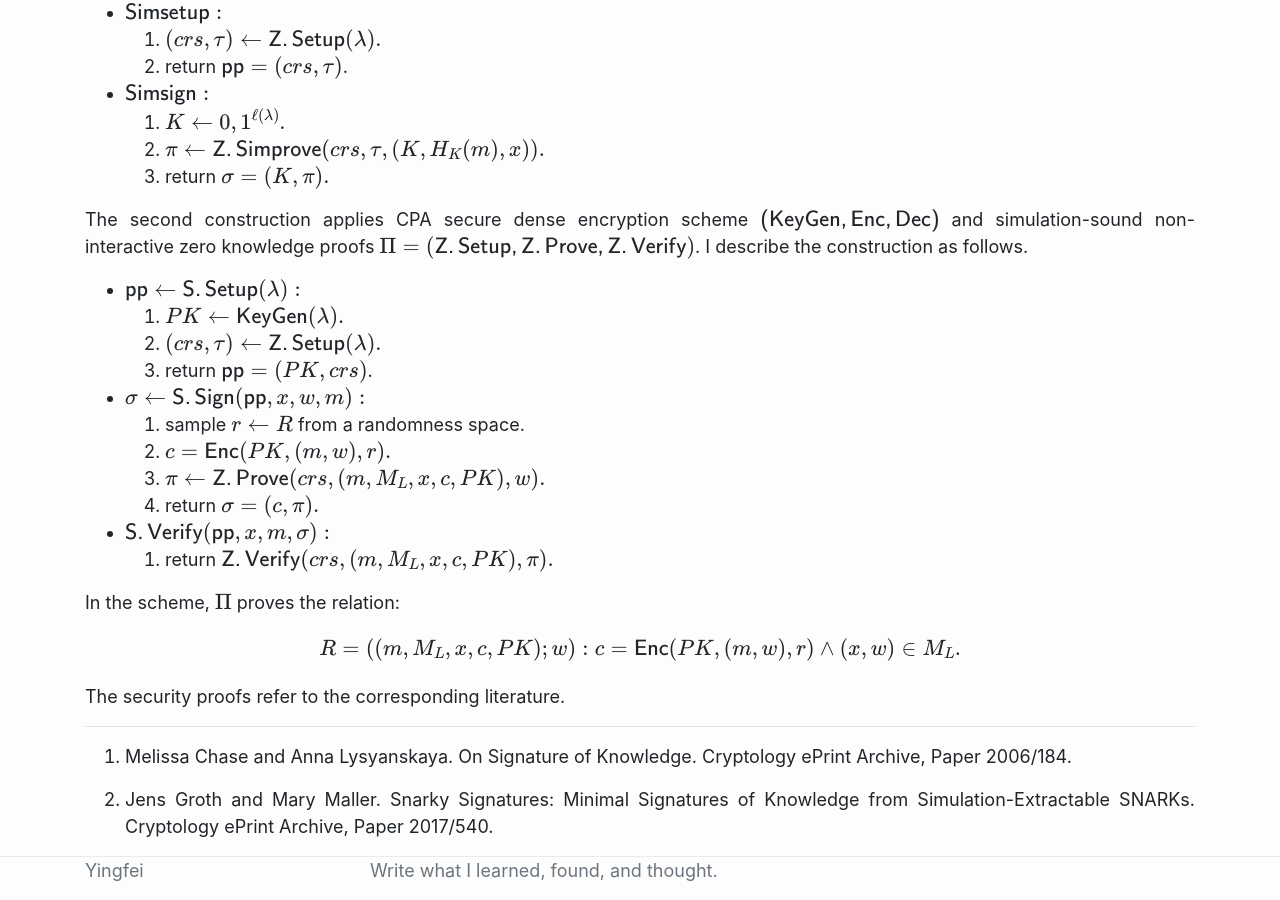
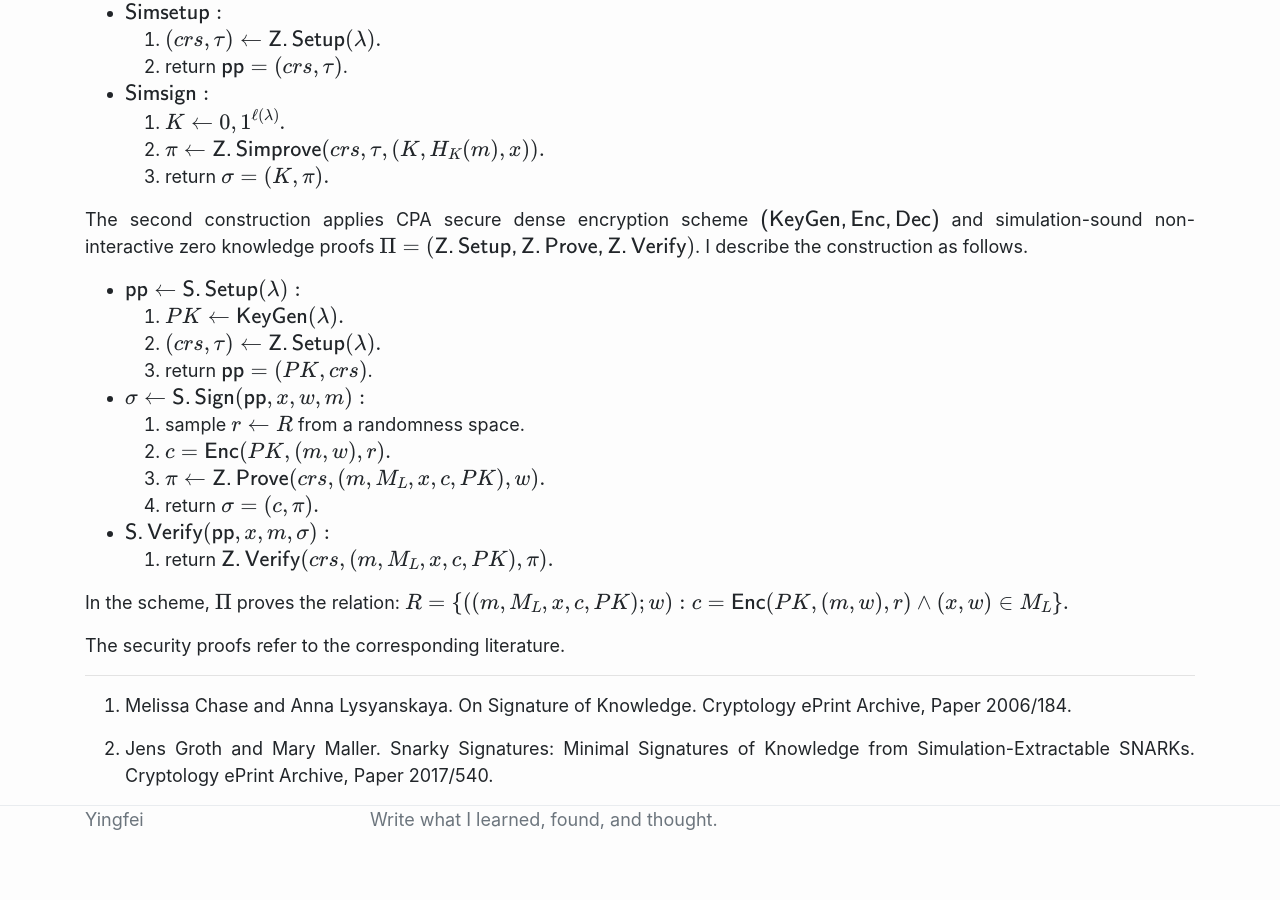
Before and after one commit to YanYingfei/yanyingfei.github.io, a Jekyll site: the page built from _posts/2023-11-07-Signature-of-Knowledge.md, in a window 1280 px wide and 900 px high, scrolled down 4803 px. Built offline with Jekyll 4.4.1, drawn with Linux system fonts in a browser that asks for light colours; formulas are drawn with MathJax 3; after the commit the page ends 5652 px from its top, so only the background shows below that.

```diff
--- a/_posts/2023-11-07-Signature-of-Knowledge.md
+++ b/_posts/2023-11-07-Signature-of-Knowledge.md
@@ -130,7 +130,7 @@ The second construction applies CPA secure dense encryption scheme $\mathsf{(Key
 	1. return $\mathsf{Z.Verify}(crs, (m, M_L, x,c,PK), \pi).$
 
 In the scheme, $\Pi$ proves the relation:
-\begin{equation} R=\{((m, M_L, x,c,PK); w) : c=\mathsf{Enc}(PK,(m,w),r) \land (x,w) \in M_L \}. \end{equation}
+$$\begin{equation} R= \{ ((m, M_L, x,c,PK); w) : c=\mathsf{Enc}(PK,(m,w),r) \land (x,w) \in M_L \}. \end{equation}$$
 
 The security proofs refer to the corresponding literature.
 
```
